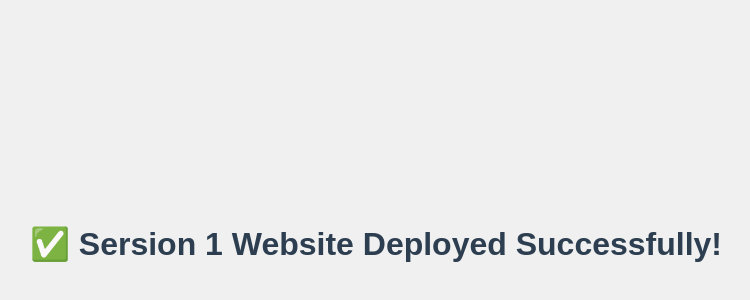
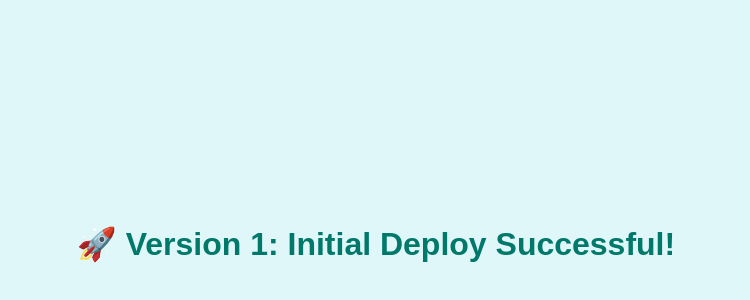
Before and after one commit to sakthivelan20040901/myapp-demo-CI-CD, a website: page index.html in a window 1280 px wide. Shown: the part 156-456 px from the top of the page, without its empty margins (264-1014 px from the left). Drawn offline with Linux system fonts and the light colour scheme.

Commit message:
🔄 Updated index.html with 🚀 Version 1

```diff
--- a/index.html
+++ b/index.html
@@ -3,14 +3,11 @@
 <head>
   <meta charset="UTF-8" />
   <meta name="viewport" content="width=device-width, initial-scale=1.0" />
-  <title>Welcome to My Website</title>
+  <title>My Site - v1</title>
   <style>
-    * {
-      box-sizing: border-box;
-    }
     body {
       font-family: Arial, sans-serif;
-      background-color: #f0f0f0;
+      background-color: #e0f7fa;
       display: flex;
       align-items: center;
       justify-content: center;
@@ -18,12 +15,11 @@
       margin: 0;
     }
     h1 {
-      color: #2c3e50;
-      text-align: center;
+      color: #00796b;
     }
   </style>
 </head>
 <body>
-  <h1>✅ Sersion 1 Website Deployed Successfully!</h1>
+  <h1>🚀 Version 1: Initial Deploy Successful!</h1>
 </body>
 </html>
```
